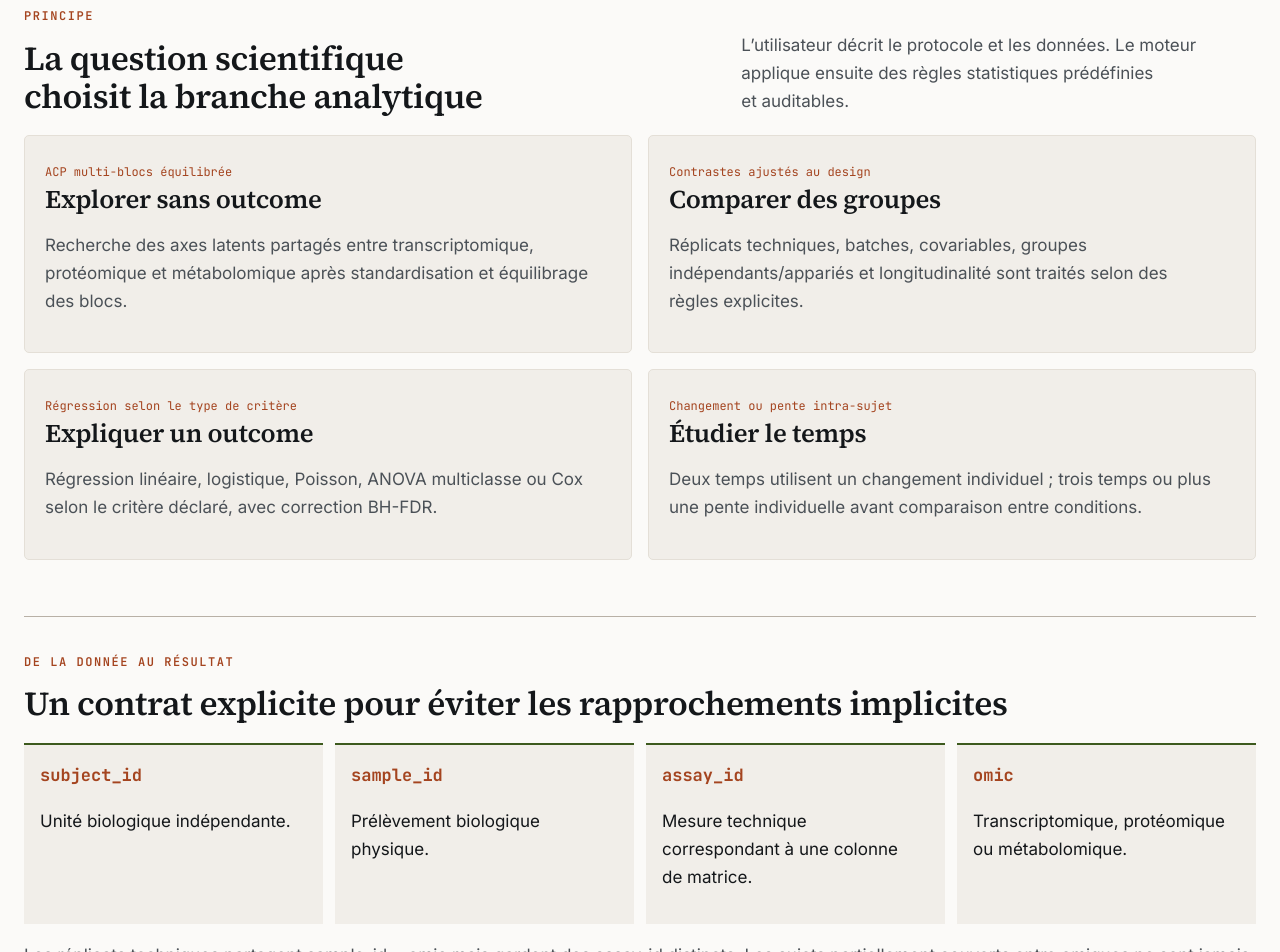
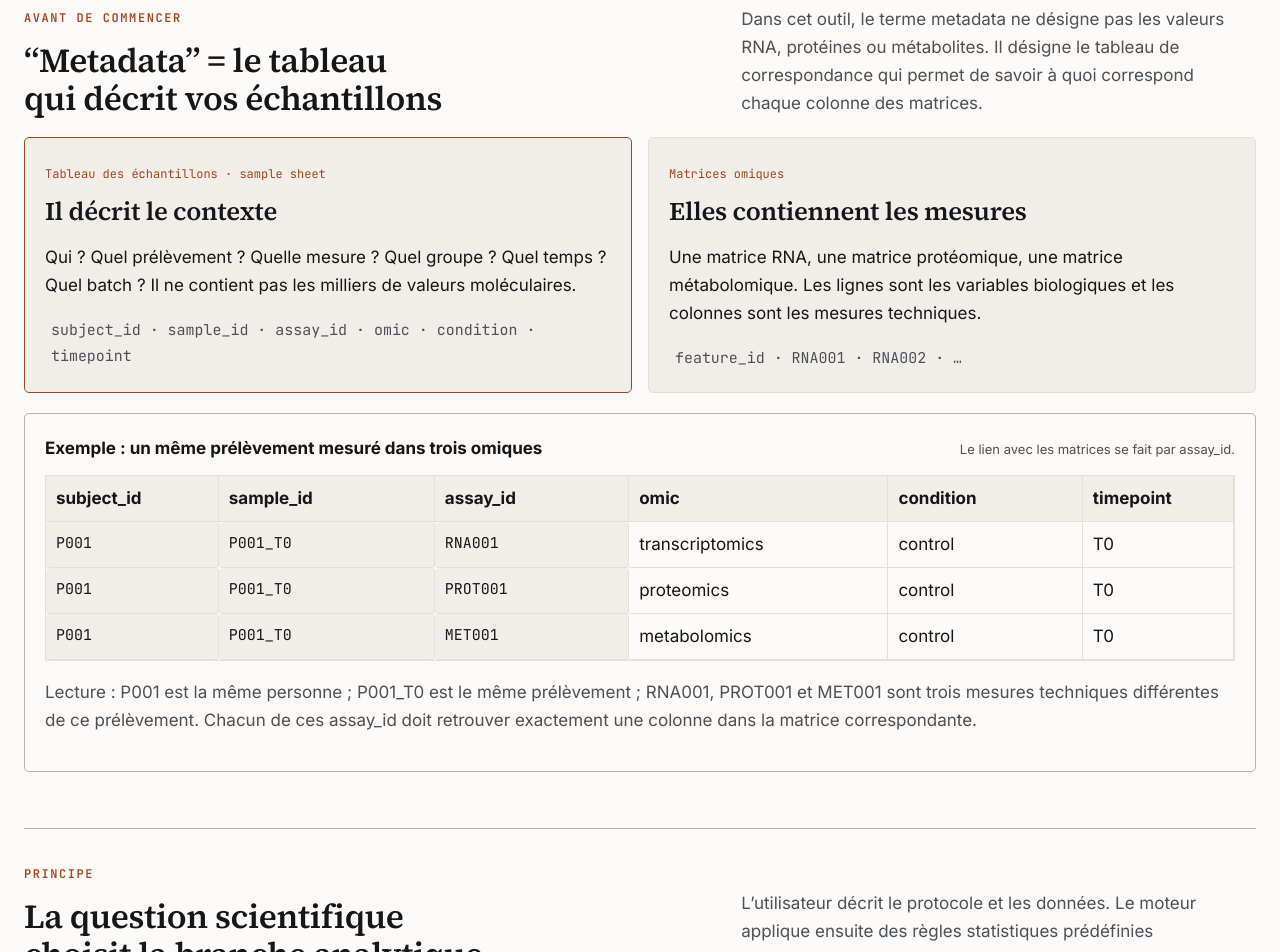
Before and after one commit to rberrah/rberrah.github.io, a SvelteKit app: page /multiomics in a window 1280 px wide. Shown: the part 860-1812 px from the top of the page. Built offline with nearby package versions, Linux system fonts and the light colour scheme.

Commit message:
Explain sample sheet instead of abstract metadata terminology

```diff
--- a/src/routes/multiomics/+page.svelte
+++ b/src/routes/multiomics/+page.svelte
@@ -32,10 +32,10 @@
     {
       fr: 'Étudier le temps',
       en: 'Study time',
-      methodFr: 'Changement ou pente intra-sujet',
-      methodEn: 'Within-subject change or slope',
-      detailFr: 'Deux temps utilisent un changement individuel ; trois temps ou plus une pente individuelle avant comparaison entre conditions.',
-      detailEn: 'Two time points use individual change; three or more use individual slopes before comparing conditions.'
+      methodFr: 'Modèle longitudinal intra-sujet',
+      methodEn: 'Within-subject longitudinal model',
+      detailFr: 'Les mesures répétées sont reliées au même sujet et le moteur tient compte explicitement de la structure temporelle.',
+      detailEn: 'Repeated measurements are linked to the same subject and the engine explicitly accounts for longitudinal structure.'
     }
   ];
 </script>
@@ -49,12 +49,51 @@
   <p class="eyebrow">{t('Multi-omique · prototype de recherche', 'Multi-omics · research prototype')}</p>
   <h1>{t('Intégrer plusieurs omiques sans boîte noire narrative.', 'Integrate multiple omics without a narrative black box.')}</h1>
   <p class="lede">{t(
-    'PMx Explain relie le design expérimental, les métadonnées, les matrices omiques et des bases scientifiques publiques dans un workflow déterministe. Aucun LLM ne décide de la méthode ou de l’interprétation statistique.',
-    'PMx Explain connects study design, metadata, omics matrices and public scientific databases in a deterministic workflow. No LLM chooses the statistical method or interpretation.'
+    'PMx Explain relie le design expérimental, un tableau des échantillons, les matrices omiques et des bases scientifiques publiques dans un workflow déterministe. Aucun LLM ne décide de la méthode ou de l’interprétation statistique.',
+    'PMx Explain connects study design, a sample sheet, omics matrices and public scientific databases in a deterministic workflow. No LLM chooses the statistical method or interpretation.'
   )}</p>
   <div class="actions">
     <a class="btn btn-primary" href={`${base}/multiomics/tool`}>{t('Ouvrir l’outil', 'Open the tool')}</a>
     <a class="btn btn-outline" href={`${base}/multiomics/README.txt`} target="_blank">{t('Voir le contrat de données', 'Read the data contract')}</a>
+  </div>
+</section>
+
+<section class="panel sample-sheet-intro">
+  <div class="section-head">
+    <div>
+      <p class="eyebrow">{t('Avant de commencer', 'Before you start')}</p>
+      <h2>{t('“Metadata” = le tableau qui décrit vos échantillons', '“Metadata” = the table that describes your samples')}</h2>
+    </div>
+    <p>{t('Dans cet outil, le terme metadata ne désigne pas les valeurs RNA, protéines ou métabolites. Il désigne le tableau de correspondance qui permet de savoir à quoi correspond chaque colonne des matrices.', 'In this tool, metadata does not mean the RNA, protein or metabolite values. It means the sample-mapping table that tells the application what each matrix column represents.')}</p>
+  </div>
+
+  <div class="data-kind-grid">
+    <article class="sample-sheet-card">
+      <span class="kind-tag">{t('Tableau des échantillons · sample sheet', 'Sample sheet · metadata')}</span>
+      <h3>{t('Il décrit le contexte', 'It describes the context')}</h3>
+      <p>{t('Qui ? Quel prélèvement ? Quelle mesure ? Quel groupe ? Quel temps ? Quel batch ? Il ne contient pas les milliers de valeurs moléculaires.', 'Who? Which specimen? Which assay? Which group? Which time point? Which batch? It does not contain the thousands of molecular values.')}</p>
+      <code>subject_id · sample_id · assay_id · omic · condition · timepoint</code>
+    </article>
+    <article>
+      <span class="kind-tag">{t('Matrices omiques', 'Omics matrices')}</span>
+      <h3>{t('Elles contiennent les mesures', 'They contain the measurements')}</h3>
+      <p>{t('Une matrice RNA, une matrice protéomique, une matrice métabolomique. Les lignes sont les variables biologiques et les colonnes sont les mesures techniques.', 'An RNA matrix, a proteomics matrix and a metabolomics matrix. Rows are biological features and columns are technical assays.')}</p>
+      <code>feature_id · RNA001 · RNA002 · …</code>
+    </article>
+  </div>
+
+  <div class="link-example">
+    <div class="example-title">
+      <strong>{t('Exemple : un même prélèvement mesuré dans trois omiques', 'Example: one specimen measured in three omics layers')}</strong>
+      <span>{t('Le lien avec les matrices se fait par assay_id.', 'The matrices are linked through assay_id.')}</span>
+    </div>
+    <div class="example-table" role="table" aria-label={t('Exemple de tableau des échantillons', 'Example sample sheet')}>
+      <div class="example-head"><b>subject_id</b><b>sample_id</b><b>assay_id</b><b>omic</b><b>condition</b><b>timepoint</b></div>
+      <div><code>P001</code><code>P001_T0</code><code>RNA001</code><span>transcriptomics</span><span>control</span><span>T0</span></div>
+      <div><code>P001</code><code>P001_T0</code><code>PROT001</code><span>proteomics</span><span>control</span><span>T0</span></div>
+      <div><code>P001</code><code>P001_T0</code><code>MET001</code><span>metabolomics</span><span>control</span><span>T0</span></div>
+    </div>
+    <p class="note">{t('Lecture : P001 est la même personne ; P001_T0 est le même prélèvement ; RNA001, PROT001 et MET001 sont trois mesures techniques différentes de ce prélèvement. Chacun de ces assay_id doit retrouver exactement une colonne dans la matrice correspondante.', 'Read it as follows: P001 is the same person; P001_T0 is the same specimen; RNA001, PROT001 and MET001 are three different technical assays of that specimen. Each assay_id must match exactly one column in the corresponding matrix.')}</p>
   </div>
 </section>
 
@@ -81,17 +120,18 @@
 <section class="panel">
   <div class="section-head">
     <div>
-      <p class="eyebrow">{t('De la donnée au résultat', 'From data to result')}</p>
-      <h2>{t('Un contrat explicite pour éviter les rapprochements implicites', 'An explicit contract to avoid implicit matching')}</h2>
+      <p class="eyebrow">{t('Comment lire le tableau des échantillons', 'How to read the sample sheet')}</p>
+      <h2>{t('Trois identifiants suffisent à comprendre la structure', 'Three identifiers explain the structure')}</h2>
     </div>
+    <p>{t('Pensez à trois niveaux : la personne ou l’unité biologique, le prélèvement physique, puis la mesure technique qui devient une colonne de matrice.', 'Think in three levels: the person or biological unit, the physical specimen, then the technical assay that becomes a matrix column.')}</p>
   </div>
   <div class="flow">
-    <article><b>subject_id</b><p>{t('Unité biologique indépendante.', 'Independent biological unit.')}</p></article>
-    <article><b>sample_id</b><p>{t('Prélèvement biologique physique.', 'Physical biological specimen.')}</p></article>
-    <article><b>assay_id</b><p>{t('Mesure technique correspondant à une colonne de matrice.', 'Technical assay corresponding to a matrix column.')}</p></article>
-    <article><b>omic</b><p>{t('Transcriptomique, protéomique ou métabolomique.', 'Transcriptomics, proteomics or metabolomics.')}</p></article>
+    <article><b>subject_id</b><p>{t('Qui ? Même personne, animal ou culture entre plusieurs visites.', 'Who? The same person, animal or culture across visits.')}</p></article>
+    <article><b>sample_id</b><p>{t('Quel prélèvement ? Le tube, tissu ou aliquot biologique effectivement prélevé.', 'Which specimen? The actual biological tube, tissue or aliquot collected.')}</p></article>
+    <article><b>assay_id</b><p>{t('Quelle mesure ? Le run ou dosage qui correspond exactement à une colonne de matrice.', 'Which assay? The run or measurement that exactly matches a matrix column.')}</p></article>
+    <article><b>omic</b><p>{t('Quelle couche ? Transcriptomique, protéomique ou métabolomique.', 'Which layer? Transcriptomics, proteomics or metabolomics.')}</p></article>
   </div>
-  <p class="note">{t('Les réplicats techniques partagent sample_id + omic mais gardent des assay_id distincts. Les sujets partiellement couverts entre omiques ne sont jamais appariés par similarité de nom.', 'Technical replicates share sample_id + omic but keep distinct assay_id values. Partially covered subjects are never matched by fuzzy name similarity.')}</p>
+  <p class="note">{t('Le mot “metadata” est donc seulement un raccourci technique pour ce tableau des échantillons. L’outil n’essaie jamais de deviner qu’un nom ressemblant correspond au même sujet ou au même prélèvement.', 'The word “metadata” is therefore only a technical shorthand for this sample sheet. The tool never guesses that similar-looking names correspond to the same subject or specimen.')}</p>
 </section>
 
 <section class="panel">
@@ -149,6 +189,19 @@
   .panel { border-top:1px solid var(--border-strong); padding-top:var(--space-6); margin-top:var(--space-10); }
   .section-head { display:flex; justify-content:space-between; gap:var(--space-6); align-items:end; margin-bottom:var(--space-5); }
   .section-head > p { color:var(--text-secondary); max-width:48ch; margin:0; }
+  .sample-sheet-intro { border-top:3px solid var(--accent-pk); }
+  .data-kind-grid { display:grid; grid-template-columns:repeat(2,minmax(0,1fr)); gap:var(--space-4); }
+  .data-kind-grid article { padding:var(--space-5); border:1px solid var(--border-subtle); border-radius:var(--radius); background:var(--bg-secondary); }
+  .sample-sheet-card { border-color:var(--accent-pk) !important; }
+  .kind-tag { display:inline-block; margin-bottom:var(--space-3); font-family:var(--font-mono); font-size:var(--text-xs); color:var(--accent-pk); }
+  .data-kind-grid code { display:block; margin-top:var(--space-3); color:var(--text-secondary); white-space:normal; }
+  .link-example { margin-top:var(--space-5); padding:var(--space-5); border:1px solid var(--border-strong); border-radius:var(--radius); overflow-x:auto; }
+  .example-title { display:flex; justify-content:space-between; gap:var(--space-4); align-items:baseline; margin-bottom:var(--space-3); }
+  .example-title span { color:var(--text-secondary); font-size:var(--text-sm); }
+  .example-table { min-width:720px; border:1px solid var(--border-subtle); }
+  .example-table > div { display:grid; grid-template-columns:.8fr 1fr .9fr 1.2fr .9fr .7fr; }
+  .example-table > div > * { padding:8px 10px; border-right:1px solid var(--border-subtle); border-bottom:1px solid var(--border-subtle); overflow:hidden; text-overflow:ellipsis; }
+  .example-head { background:var(--bg-secondary); }
   .branch-grid { display:grid; grid-template-columns:repeat(2,minmax(0,1fr)); gap:var(--space-4); }
   .branch-grid article, .two-col article { padding:var(--space-5); border:1px solid var(--border-subtle); border-radius:var(--radius); background:var(--bg-secondary); }
   .branch-grid article > span { font-family:var(--font-mono); font-size:var(--text-xs); color:var(--accent-pk); }
@@ -163,7 +216,7 @@
   .validation { margin-bottom:var(--space-12); }
   .validation > p { max-width:70ch; color:var(--text-secondary); }
   @media (max-width:700px) {
-    .section-head { align-items:start; flex-direction:column; }
-    .branch-grid, .flow, .two-col, .interpret { grid-template-columns:1fr; }
+    .section-head, .example-title { align-items:start; flex-direction:column; }
+    .branch-grid, .flow, .two-col, .interpret, .data-kind-grid { grid-template-columns:1fr; }
   }
 </style>
```
